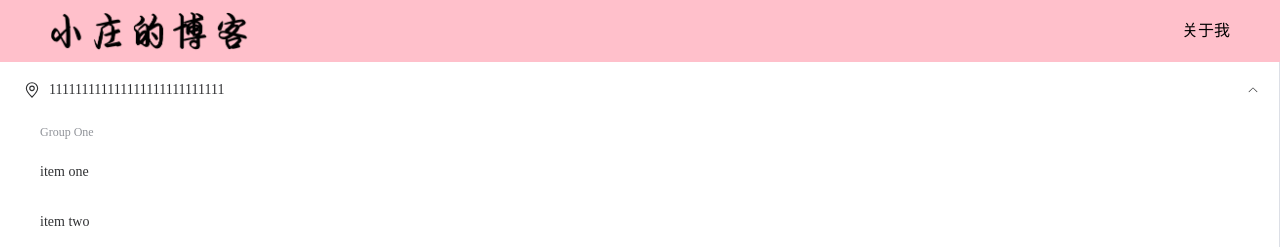
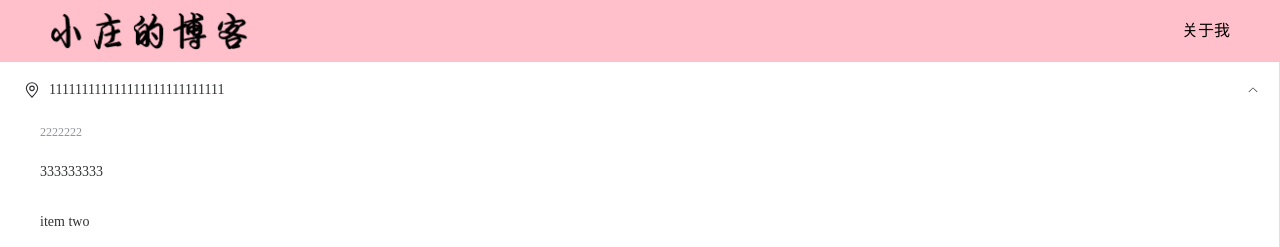
Before and after one commit to sheng1998/blog, a Vue app: page / in a window 1280 px wide. Both pictures are taken after a click on the element "111111111111111111111111111". Shown: the top 247 px of the page. Built offline with nearby package versions, Linux system fonts and the light colour scheme.

Commit message:
test: 再次触发自动构建

```diff
--- a/src/views/layout/side_bar.vue
+++ b/src/views/layout/side_bar.vue
@@ -15,10 +15,10 @@
       </template>
       <el-menu-item-group>
         <template #title>
-          <span>Group One</span>
+          <span>2222222</span>
         </template>
         <el-menu-item index="1-1">
-          item one
+          333333333
         </el-menu-item>
         <el-menu-item index="1-2">
           item two
```
